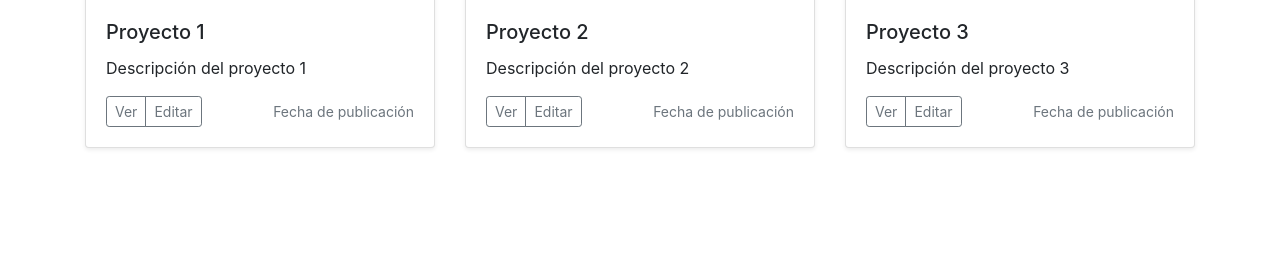
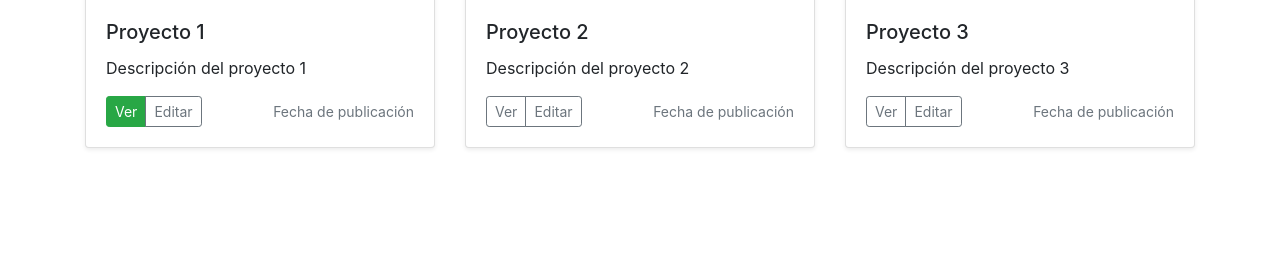
Before and after one commit to linuxmel27/website-portfolio-flask, a Flask app: page / in a window 1280 px wide. Shown: the part 263-536 px from the top of the page. Run offline with Flask 3, Linux system fonts and the light colour scheme; some libraries are stand-ins or nearby versions.

Commit message:
The last update with documentation

```diff
--- a/templates/base.html
+++ b/templates/base.html
@@ -46,7 +46,7 @@
     <!-- Optional JavaScript -->
     <!-- jQuery first, then Popper.js, then Bootstrap JS -->
 
-    <script src="{{ url_for('static', filename='js/bootstrap.css') }}"></script>
+    <script src="{{ url_for('static', filename='js/bootstrap.js') }}"></script>
 
     <script src="https://code.jquery.com/jquery-3.6.0.min.js"
         integrity="sha384-XXXXXXXXXXXXXXXXXXXXXXXXXXXXXXXXXXXXXXXXXXXXXXXXXXXXXXX" crossorigin="anonymous"></script>
--- a/templates/index.html
+++ b/templates/index.html
@@ -16,7 +16,7 @@
                     <p class="card-text">Descripción del proyecto 1</p>
                     <div class="d-flex justify-content-between align-items-center">
                         <div class="btn-group">
-                            <button type="button" class="btn btn-sm btn-outline-secondary">Ver</button>
+                            <button type="button" class="btn btn-sm btn-success">Ver</button>
                             <button type="button" class="btn btn-sm btn-outline-secondary">Editar</button>
                         </div>
                         <small class="text-muted">Fecha de publicación</small>
```
Also changed, not shown: README.md.
